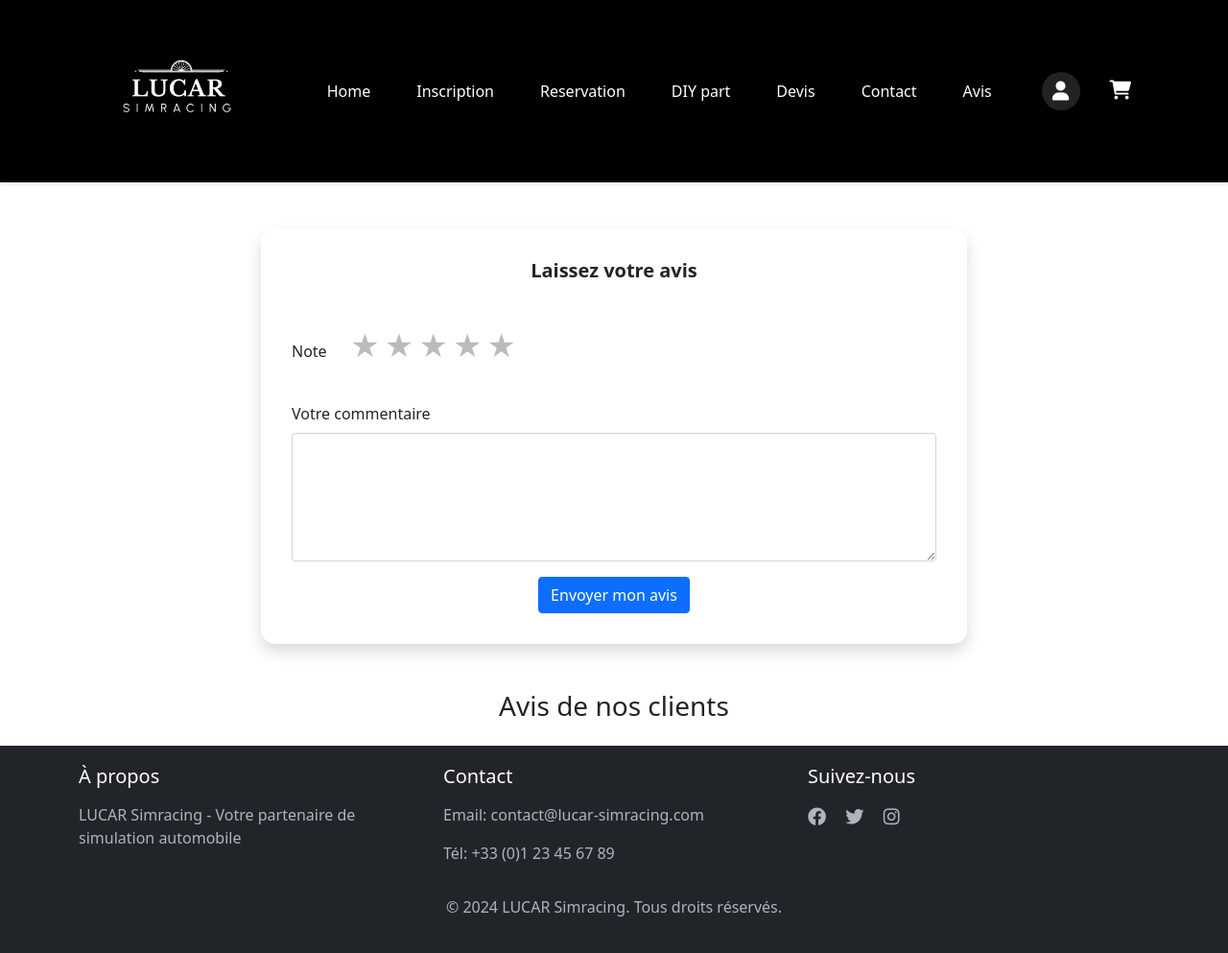
After one commit to LucArronne/Sim_API, a Symfony app: template templates/avis/index.html.twig in a window 1280 px wide. The commit adds this page. Shown: the whole page at 96% size. Run offline with Twig, Linux system fonts and the light colour scheme; the template is opened without the code that fills it, so the values that code supplies are empty; some libraries are stand-ins or nearby versions.

Commit message:
updtate avis Page Twig

```diff
--- /dev/null
+++ b/templates/avis/index.html.twig
@@ -0,0 +1,213 @@
+{% extends 'base.html.twig' %}
+
+{% block title %}Avis - LUCAR Simracing{% endblock %}
+
+{% block body %}
+<div class="container mt-5">
+    <div class="row">
+        <div class="col-md-8 offset-md-2">
+            <div class="card shadow">
+                <div class="card-body">
+                    <h2 class="card-title text-center mb-4">Laissez votre avis</h2>
+
+                    <form id="avisForm" class="needs-validation" novalidate>
+                        <div class="mb-3">
+                            <label for="note" class="form-label">Note</label>
+                            <div class="star-rating">
+                                <input type="radio" id="star5" name="note" value="5" required />
+                                <label for="star5" title="5 étoiles">★</label>
+                                <input type="radio" id="star4" name="note" value="4" />
+                                <label for="star4" title="4 étoiles">★</label>
+                                <input type="radio" id="star3" name="note" value="3" />
+                                <label for="star3" title="3 étoiles">★</label>
+                                <input type="radio" id="star2" name="note" value="2" />
+                                <label for="star2" title="2 étoiles">★</label>
+                                <input type="radio" id="star1" name="note" value="1" />
+                                <label for="star1" title="1 étoile">★</label>
+                            </div>
+                            <div class="invalid-feedback">
+                                Veuillez sélectionner une note
+                            </div>
+                        </div>
+
+                        <div class="mb-3">
+                            <label for="commentaire" class="form-label">Votre commentaire</label>
+                            <textarea class="form-control" id="commentaire" name="commentaire" rows="5" required></textarea>
+                            <div class="invalid-feedback">
+                                Veuillez écrire un commentaire
+                            </div>
+                        </div>
+
+                        <div class="text-center">
+                            <button type="submit" class="btn btn-primary">Envoyer mon avis</button>
+                        </div>
+                    </form>
+                </div>
+            </div>
+
+            <!-- Liste des avis validés -->
+            <div class="mt-5">
+                <h3 class="text-center mb-4">Avis de nos clients</h3>
+                <div id="avisList" class="row">
+                    <!-- Les avis seront chargés ici -->
+                </div>
+            </div>
+        </div>
+    </div>
+</div>
+
+<style>
+.star-rating {
+    direction: rtl;
+    display: inline-block;
+    padding: 20px;
+}
+
+.star-rating input {
+    display: none;
+}
+
+.star-rating label {
+    color: #bbb;
+    font-size: 30px;
+    padding: 0;
+    cursor: pointer;
+    transition: all 0.3s ease;
+}
+
+.star-rating label:hover,
+.star-rating label:hover ~ label,
+.star-rating input:checked ~ label {
+    color: #ffc107;
+}
+
+.star-rating label:hover,
+.star-rating label:hover ~ label {
+    transform: scale(1.1);
+}
+
+.card {
+    border: none;
+    border-radius: 15px;
+}
+
+.card-body {
+    padding: 2rem;
+}
+
+.avis-card {
+    margin-bottom: 1.5rem;
+    border-radius: 10px;
+    box-shadow: 0 2px 5px rgba(0,0,0,0.1);
+}
+
+.avis-header {
+    display: flex;
+    justify-content: space-between;
+    align-items: center;
+    margin-bottom: 0.5rem;
+}
+
+.avis-note {
+    color: #ffc107;
+    font-weight: bold;
+}
+
+.avis-date {
+    color: #6c757d;
+    font-size: 0.9rem;
+}
+</style>
+
+<script>
+document.addEventListener('DOMContentLoaded', function() {
+    loadAvis();
+
+    const form = document.getElementById('avisForm');
+    form.addEventListener('submit', async function(e) {
+        e.preventDefault();
+
+        if (!form.checkValidity()) {
+            e.stopPropagation();
+            form.classList.add('was-validated');
+            return;
+        }
+
+        try {
+            const token = localStorage.getItem('token');
+            if (!token) {
+                alert('Vous devez être connecté pour laisser un avis');
+                return;
+            }
+
+            const response = await fetch('/api/avis', {
+                method: 'POST',
+                headers: {
+                    'Content-Type': 'application/json',
+                    'Authorization': `Bearer ${token}`
+                },
+                body: JSON.stringify({
+                    note: parseInt(document.querySelector('input[name="note"]:checked').value),
+                    commentaire: document.getElementById('commentaire').value
+                })
+            });
+
+            if (!response.ok) {
+                throw new Error('Erreur lors de l\'envoi de l\'avis');
+            }
+
+            alert('Votre avis a été envoyé avec succès et sera publié après validation');
+            form.reset();
+            form.classList.remove('was-validated');
+            loadAvis(); // Recharger les avis
+
+        } catch (error) {
+            console.error('Erreur:', error);
+            alert('Erreur lors de l\'envoi de l\'avis');
+        }
+    });
+});
+
+async function loadAvis() {
+    try {
+        const response = await fetch('/api/avis/valides');
+        if (!response.ok) {
+            throw new Error('Erreur lors du chargement des avis');
+        }
+
+        const data = await response.json();
+        displayAvis(data.avis);
+
+    } catch (error) {
+        console.error('Erreur:', error);
+    }
+}
+
+function displayAvis(avis) {
+    const container = document.getElementById('avisList');
+    container.innerHTML = '';
+
+    avis.forEach(avis => {
+        const stars = '★'.repeat(avis.note) + '☆'.repeat(5 - avis.note);
+        const date = new Date(avis.createdAt).toLocaleDateString();
+
+        const avisElement = document.createElement('div');
+        avisElement.className = 'col-md-6';
+        avisElement.innerHTML = `
+            <div class="card avis-card mb-3">
+                <div class="card-body">
+                    <div class="avis-header">
+                        <div class="star-rating">${stars}</div>
+                        <div class="avis-date">${date}</div>
+                    </div>
+                    <p class="card-text">${avis.commentaire}</p>
+                    <small class="text-muted">Par ${avis.user.firstName || 'Anonyme'}</small>
+                </div>
+            </div>
+        `;
+
+        container.appendChild(avisElement);
+    });
+}
+</script>
+{% endblock %}
--- a/templates/components/nav.html.twig
+++ b/templates/components/nav.html.twig
@@ -17,7 +17,7 @@
             <a href="#" class="nav-link">DIY part</a>
             <a href="#" class="nav-link">Devis</a>
             <a href="{{ path('contact_page') }}" class="nav-link {% if app.request.get('_route') == 'contact_page' %}active{% endif %}">Contact</a>
-            <a href="#" class="nav-link">Avis</a>
+            <a href="{{ path('app_avis') }}" class="nav-link {% if app.request.get('_route') == 'app_avis' %}active{% endif %}">Avis</a>
         </div>
 
         <div class="nav-icons">
```
Also changed, not shown: src/Controller/AvisController.php (+20 -0 lines).
